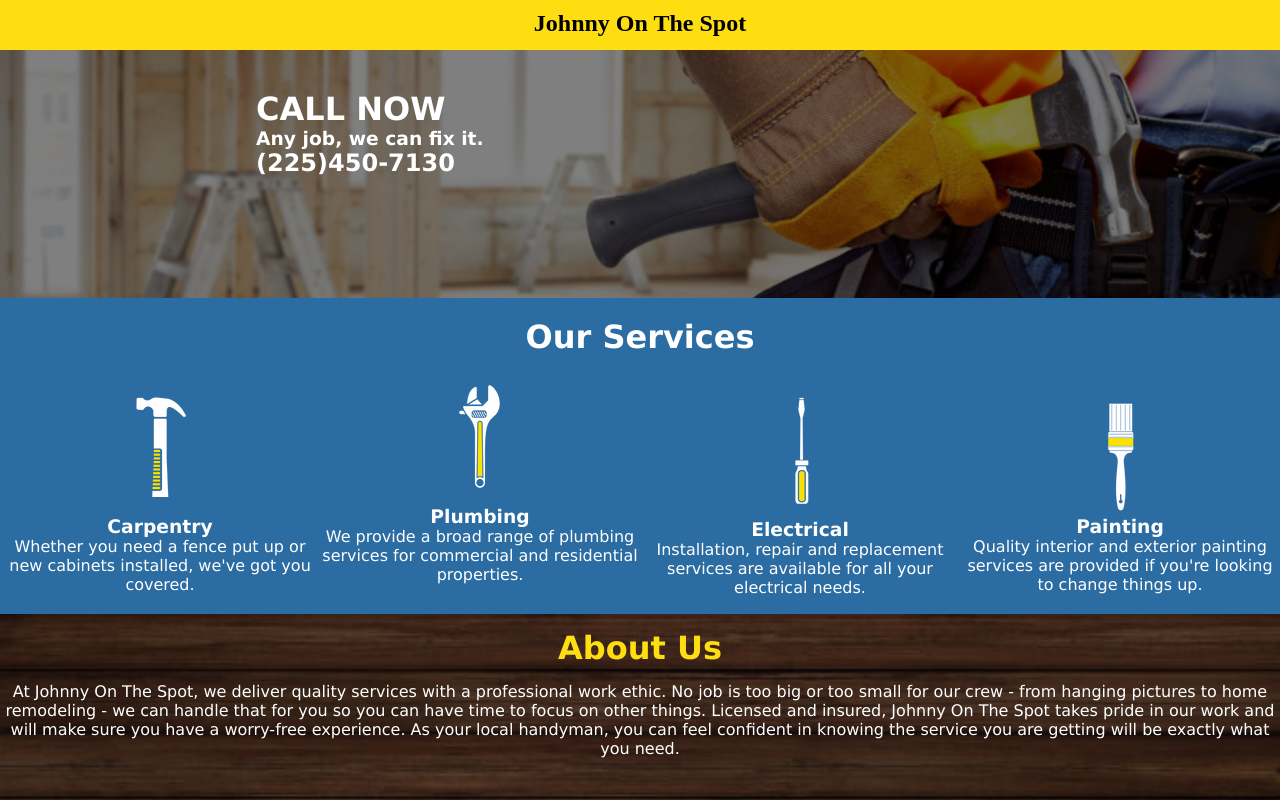
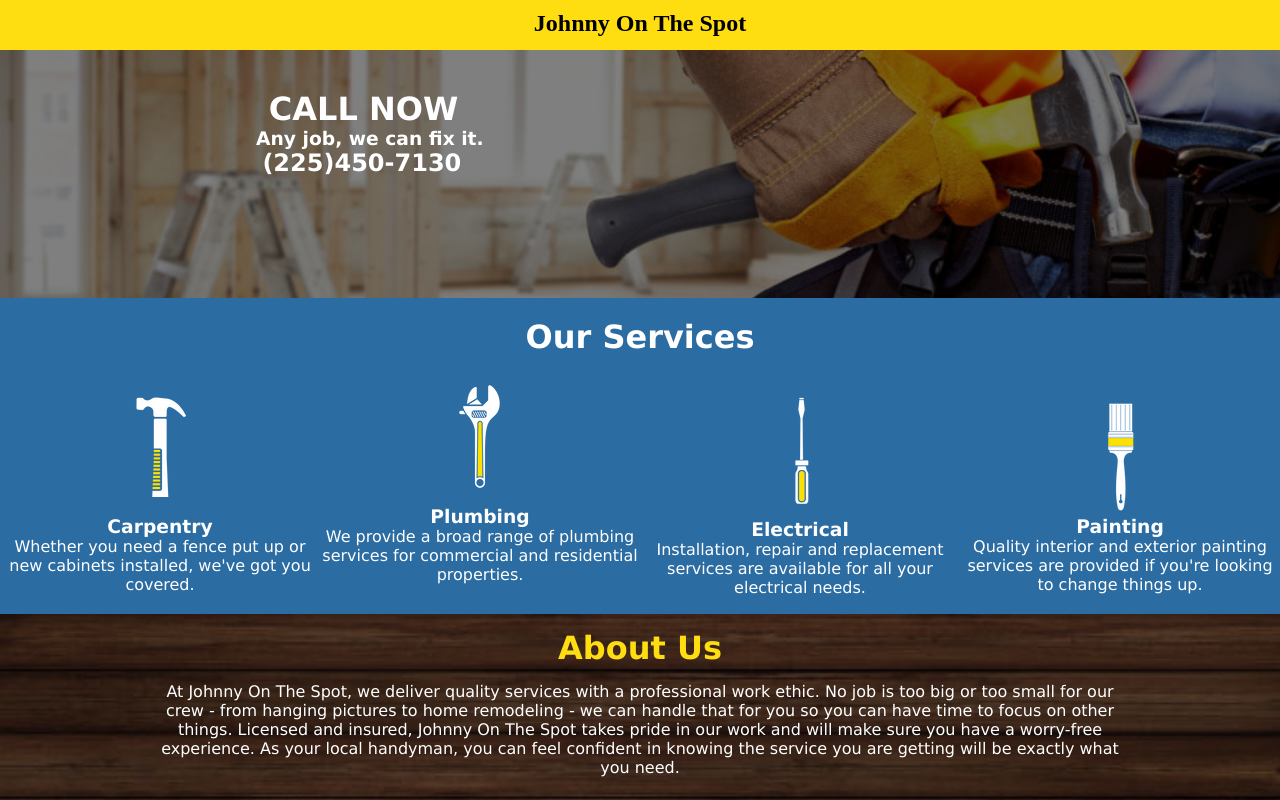
Before and after one commit to johnnyonthespot747/johnnyonthespot747.github.io, an Angular app: page / in a window 1280 px wide. Shown: the top 800 px of the page. Built offline with nearby package versions, Linux system fonts and the light colour scheme.

Commit message:
home fix

```diff
--- a/src/app/home/home.component.css
+++ b/src/app/home/home.component.css
@@ -31,12 +31,12 @@
 
 #home h1 {
     padding-top: 40px;
-    padding-left: 20%;
+    padding-left: 21%;
     margin-bottom: 0px;
 }
 
 #home h2 {
-    padding-left: 20%;
+    padding-left: 20.5%;
     margin: 0;
 }
 
@@ -116,7 +116,7 @@
 }
 
 #about p{
-    padding-top: 15px;
+    padding: 15px 150px 0px 150px;
     text-align: center;
 }
 
```
